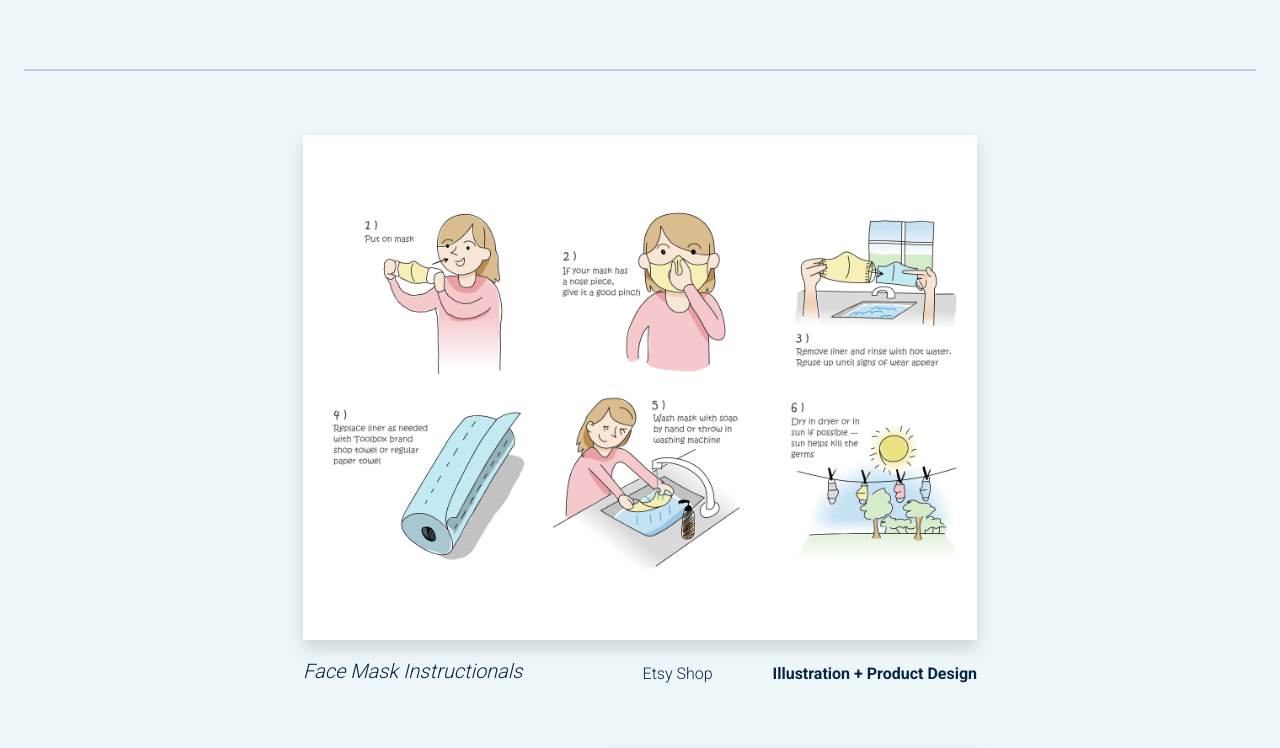
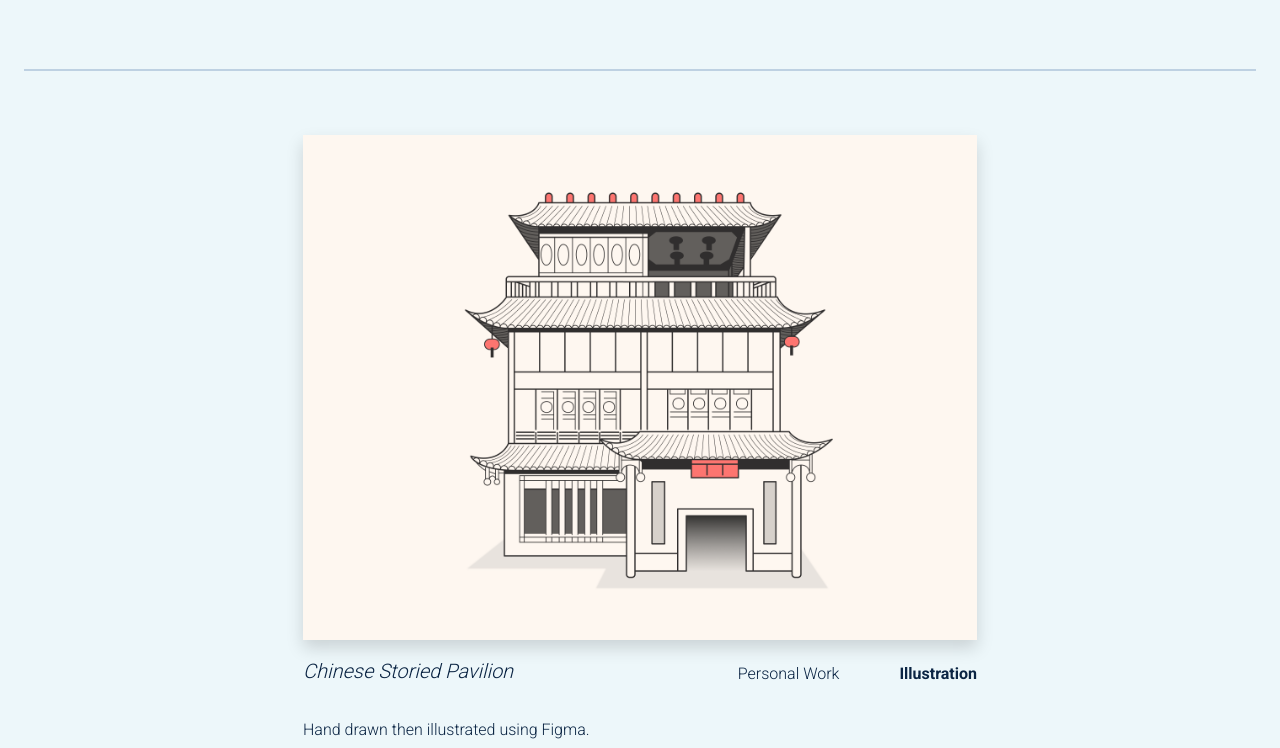
Before and after one commit to nicholasburgher/designerx, a plain HTML site: page index.html in a window 1280 px wide. Shown: the part 6260-7008 px from the top of the page. Drawn offline with nearby package versions, Linux system fonts and the light colour scheme.

Commit message:
New Graphic

```diff
--- a/index.html
+++ b/index.html
@@ -52,7 +52,7 @@
               <a class="dropdown-item" onclick="document.getElementById('emails_scroll').scrollIntoView({behavior: 'smooth'});">Email Series</a>
               <a class="dropdown-item" onclick="document.getElementById('scope_scroll').scrollIntoView({behavior: 'smooth'});">Custom Interactivity</a>
               <a class="dropdown-item" onclick="document.getElementById('lpage_scroll').scrollIntoView({behavior: 'smooth'});">Landing Page</a>
-              <a class="dropdown-item" onclick="document.getElementById('masks_scroll').scrollIntoView({behavior: 'smooth'});">Face Masks</a>
+              <a class="dropdown-item" onclick="document.getElementById('pavilion_scroll').scrollIntoView({behavior: 'smooth'});">Chinese Architecture</a>
             </div>
           </div>
           <a class="nav-item nav-link" onclick="document.getElementById('contact_scroll').scrollIntoView({behavior: 'smooth'}); setActive(this);">Contact</a>
@@ -295,17 +295,20 @@
             <div class="col text-center"><a href="ebook.html" class="btn btn-primary border-none" target="_blank">View&nbsp;the&nbsp;Landing&nbsp;Page</a></div></div>
         </div>
         <hr>
-        <div id="masks_scroll" class="anchor"></div>
+        <div id="pavilion_scroll" class="anchor"></div>
         <div class="container px-5">
-          <img src="images\FaceMasks-All.png" class="mt-5 image w-100 shadow" alt="COVID-19 Face Mask Instructional Illustrations">
+          <img src="images\Storied Pavilion Illustration.png" class="mt-5 image w-100 shadow" alt="Chinese Storied Pavilion illustration">
           <div class="caption d-sm-flex flex-row justify-content-between align-items-end">
-            <div class="flex-grow-1"><em>Face Mask Instructionals</em></div>
-            <div>Etsy Shop</div>
+            <div class="flex-grow-1"><em>Chinese Storied Pavilion</em></div>
+            <div>Personal Work</div>
             <div class="tab-over"></div>
-            <div><strong>Illustration + Product Design</strong></div>
+            <div><strong>Illustration</strong></div>
+          </div>
+          <div class="caption">
+            Hand drawn then illustrated using Figma.
           </div>
         </div>
-        <div class="container pt-5">
+        <!-- <div class="container pt-5">
           <div class="d-flex flex-row justify-content-between align-items-center">
             <div class="col-5"><img src="images\PutMask-drawing.jpg" class="w-100 image shadow" alt="original drawing of 'Put on mask'"></div>
             <div class="col-7"><img src="images\Put on Mask.png" class="w-100 image shadow" alt="Put on mask enlarged illustration"></div>
@@ -313,7 +316,7 @@
           <div class="caption">
             Originally drawn by hand in OneNote and illustrated using Figma.
           </div>
-        </div>
+        </div> -->
 
 
 
```
Also changed, not shown: images/Storied Pavilion Illustration.png (added).
